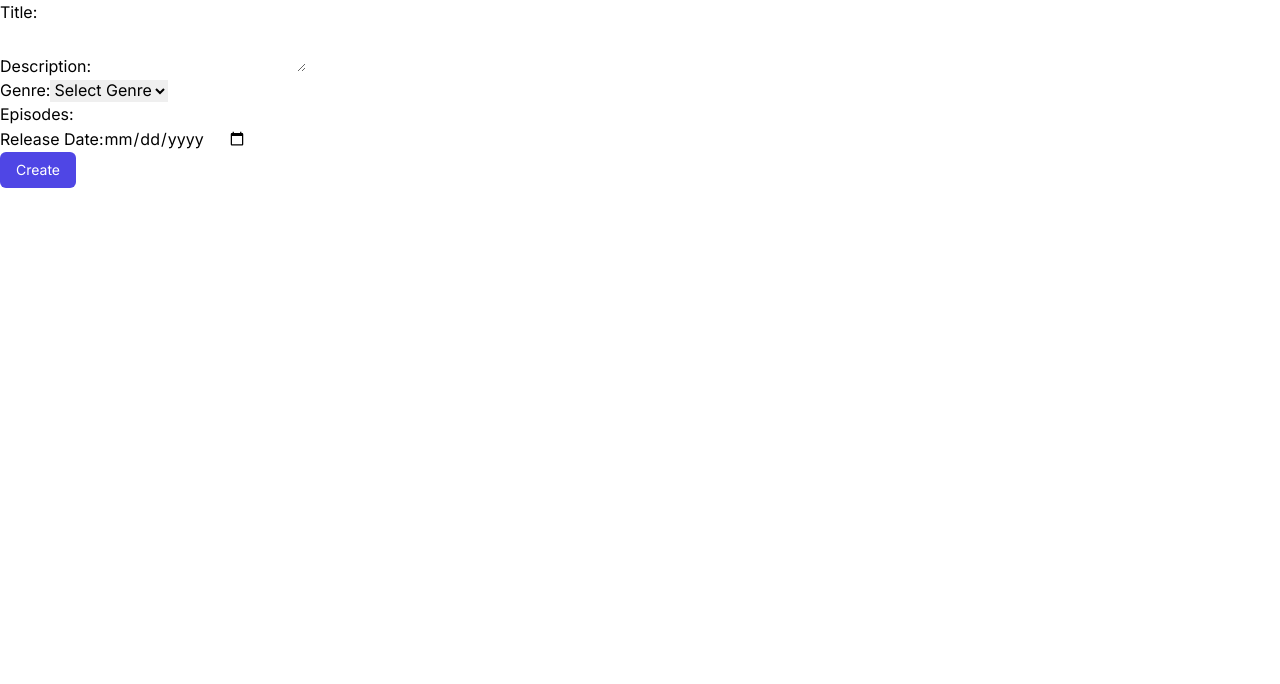
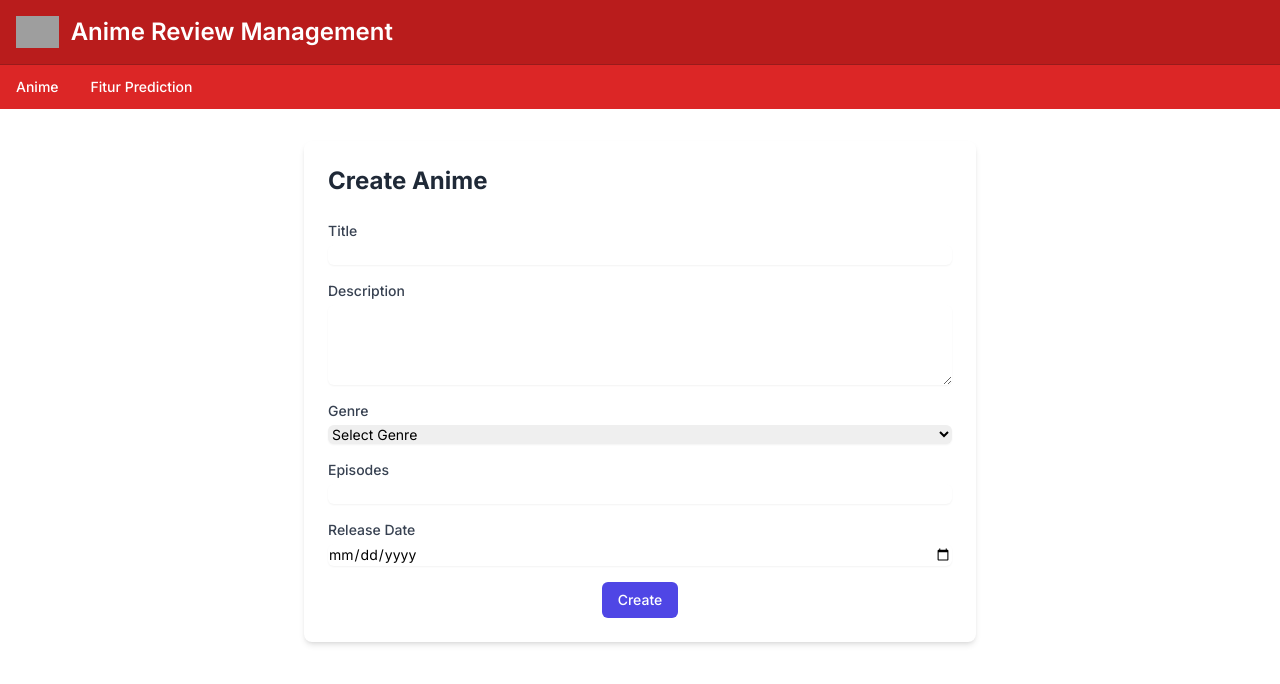
Before and after one commit to luckysantoso/frontend-anime, a Next.js app: page /anime/create in a window 1280 px wide. Shown: the top 684 px of the page. Built offline with nearby package versions, Linux system fonts and the light colour scheme; grey boxes are pictures that could not be loaded.

Commit message:
update create

```diff
--- a/src/app/anime/create/page.tsx
+++ b/src/app/anime/create/page.tsx
@@ -1,4 +1,6 @@
 "use client";
+
+import Navbar from "@/app/anime/navbar";
 import { postData } from "@/app/service/anime";
 import { useState } from "react";
 
@@ -28,9 +30,17 @@ export default function CreateAnimePage() {
 
   return (
     <div>
-      <form onSubmit={handleSubmit}>
+      <Navbar />
+      <div className="max-w-2xl mx-auto mt-8 bg-white shadow-md rounded-lg p-6">
+        <h1 className="text-2xl font-bold mb-6 text-gray-800">Create Anime</h1>
+        <form onSubmit={handleSubmit} className="space-y-4">
           <div>
-          <label htmlFor="title">Title:</label>
+            <label
+              htmlFor="title"
+              className="block text-sm font-medium text-gray-700"
+            >
+              Title
+            </label>
             <input
               type="text"
               id="title"
@@ -38,26 +48,40 @@ export default function CreateAnimePage() {
               required
               value={title}
               onChange={(e) => setTitle(e.target.value)}
+              className="mt-1 block w-full rounded-md border-gray-300 shadow-sm focus:border-indigo-500 focus:ring-indigo-500 sm:text-sm"
             />
           </div>
           <div>
-          <label htmlFor="description">Description:</label>
+            <label
+              htmlFor="description"
+              className="block text-sm font-medium text-gray-700"
+            >
+              Description
+            </label>
             <textarea
               id="description"
               name="description"
               required
               value={description}
               onChange={(e) => setDescription(e.target.value)}
+              className="mt-1 block w-full rounded-md border-gray-300 shadow-sm focus:border-indigo-500 focus:ring-indigo-500 sm:text-sm"
+              rows={4}
             ></textarea>
           </div>
           <div>
-          <label htmlFor="genre">Genre:</label>
+            <label
+              htmlFor="genre"
+              className="block text-sm font-medium text-gray-700"
+            >
+              Genre
+            </label>
             <select
               id="genre"
               name="genre"
               required
               value={genre}
               onChange={(e) => setGenre(e.target.value)}
+              className="mt-1 block w-full rounded-md border-gray-300 shadow-sm focus:border-indigo-500 focus:ring-indigo-500 sm:text-sm"
             >
               <option value="">Select Genre</option>
               <option value="1">Action</option>
@@ -77,7 +101,12 @@ export default function CreateAnimePage() {
             </select>
           </div>
           <div>
-          <label htmlFor="episodes">Episodes:</label>
+            <label
+              htmlFor="episodes"
+              className="block text-sm font-medium text-gray-700"
+            >
+              Episodes
+            </label>
             <input
               type="number"
               id="episodes"
@@ -85,10 +114,16 @@ export default function CreateAnimePage() {
               required
               value={episodes}
               onChange={(e) => setEpisodes(e.target.value)}
+              className="mt-1 block w-full rounded-md border-gray-300 shadow-sm focus:border-indigo-500 focus:ring-indigo-500 sm:text-sm"
             />
           </div>
           <div>
-          <label htmlFor="releaseDate">Release Date:</label>
+            <label
+              htmlFor="releaseDate"
+              className="block text-sm font-medium text-gray-700"
+            >
+              Release Date
+            </label>
             <input
               type="date"
               id="releaseDate"
@@ -96,18 +131,19 @@ export default function CreateAnimePage() {
               required
               value={releaseDate}
               onChange={(e) => setReleaseDate(e.target.value)}
+              className="mt-1 block w-full rounded-md border-gray-300 shadow-sm focus:border-indigo-500 focus:ring-indigo-500 sm:text-sm"
             />
           </div>
+              <div className="flex justify-center">
               <button
                 type="submit"
-          onClick={() => {
-            window.location.href = "/anime";
-          }}
-          className="px-4 py-2 bg-indigo-600 text-white rounded-md text-sm hover:bg-indigo-700 focus:outline-none focus:ring-2 focus:ring-indigo-500"
+                className="py-2 px-4 bg-indigo-600 text-white rounded-md text-sm font-medium hover:bg-indigo-700 focus:outline-none focus:ring-2 focus:ring-indigo-500"
               >
                 Create
               </button>
+              </div>
         </form>
+      </div>
     </div>
   );
 }
--- a/src/app/anime/edit/[id]/page.tsx
+++ b/src/app/anime/edit/[id]/page.tsx
@@ -173,6 +173,11 @@ export default function EditPage(props: { params: Promise<{ id: string }> }) {
             <button
               type="button"
               onClick={() => deleteAnime()}
+                onClick={() => {
+                deleteAnime().then(() => {
+                  window.location.href = "/anime";
+                });
+                }}
               className="px-4 py-2 bg-red-600 text-white rounded-md text-sm hover:bg-red-700 focus:outline-none focus:ring-2 focus:ring-red-500"
             >
               Delete
--- a/src/app/anime/navbar.tsx
+++ b/src/app/anime/navbar.tsx
@@ -3,7 +3,8 @@ export default function Navbar() {
     <div>
       {/* Navbar Utama */}
       <nav className="bg-red-700 border-b border-red-800">
-        <div className="flex flex-wrap justify-between items-center mx-auto max-w-screen-xl p-4">
+        <div className="flex justify-between items-center mx-auto max-w-screen-xl p-4">
+          {/* Logo dan Judul */}
           <a
             href="#"
             className="flex items-center space-x-3 rtl:space-x-reverse"
@@ -17,14 +18,22 @@ export default function Navbar() {
               Anime Review Management
             </span>
           </a>
+
+          {/* * Tombol Tambah
+          <a
+            href="/anime/create"
+            className="bg-white text-red-700 hover:bg-red-200 font-bold py-2 px-4 rounded-full shadow-md"
+            title="Add New Anime"
+          >
+            +
+          </a> */}
         </div>
       </nav>
 
       {/* Submenu */}
       <nav className="bg-red-600">
         <div className="max-w-screen-xl px-4 py-3 mx-auto">
-          <div className="flex items-center">
-            <ul className="flex flex-row font-medium mt-0 space-x-8 rtl:space-x-reverse text-sm">
+          <ul className="flex flex-row justify-start font-medium mt-0 space-x-8 rtl:space-x-reverse text-sm">
             <li>
               <a
                 href="/anime"
@@ -44,16 +53,6 @@ export default function Navbar() {
             </li>
           </ul>
         </div>
-        </div>
-        <div className="flex justify-end items-center  max-w-screen-xl">
-          <a
-            href="anime/create"
-            className="bg-white text-red-700 hover:bg-red-200 font-bold py-2 px-4 rounded-full"
-          >
-            +
-          </a>
-        </div>
-        ;
       </nav>
     </div>
   );
--- a/src/app/anime/page.tsx
+++ b/src/app/anime/page.tsx
@@ -3,53 +3,54 @@ import Navbar from "./navbar";
 
 export default async function AnimePage() {
   const response = await getData("http://localhost:8000/anime");
-  const data = response.data; // Fetch the response // Access the first object in the data array
+  const data = response.data;
   console.log(data);
+
   return (
-    <div>
+    <div className="relative">
       <Navbar />
-      <div className="mt-5 flex flex-wrap gap-4">
+      <div className="mt-5 flex flex-wrap justify-center gap-6 px-4 max-w-screen-xl mx-auto">
         {data.length > 0 &&
           data.map((anime: any) => (
             <div
               key={anime.id}
-              className="max-w-sm bg-white border border-gray-200 rounded-lg shadow dark:bg-gray-800 dark:border-gray-700"
+              className="w-full sm:w-[250px] bg-white border border-gray-200 rounded-lg shadow dark:bg-gray-800 dark:border-gray-700"
             >
               <a href="#">
                 <img
-                  className="rounded-t-lg"
+                  className="rounded-t-lg w-full h-32 object-cover"
                   src={anime.image_url}
                   alt={anime.title}
                 />
               </a>
-              <div className="p-5">
+              <div className="p-4">
                 <a href="#">
-                  <h5 className="mb-2 text-2xl font-bold tracking-tight text-gray-900 dark:text-white">
+                  <h5 className="mb-2 text-base font-bold tracking-tight text-gray-900 dark:text-white">
                     {anime.title}
                   </h5>
                 </a>
-                <p className="mb-3 font-normal text-gray-700 dark:text-gray-400">
+                <p className="mb-3 text-xs text-gray-700 dark:text-gray-400 truncate">
                   {anime.description}
                 </p>
-                <p className="mb-3 font-normal text-gray-700 dark:text-gray-400">
+                <p className="mb-3 text-xs font-medium text-gray-700 dark:text-gray-400">
                   Episodes: {anime.episodes}
                 </p>
                 <div className="flex space-x-2">
                   <a
                     href={`/anime/detail/${anime.id}`}
-                    className="inline-flex items-center px-3 py-2 text-sm font-medium text-center text-white bg-blue-700 rounded-lg hover:bg-blue-800 focus:ring-4 focus:outline-none focus:ring-blue-300 dark:bg-blue-600 dark:hover:bg-blue-700 dark:focus:ring-blue-800"
+                    className="inline-flex items-center px-2 py-1 text-xs font-medium text-center text-white bg-blue-700 rounded-lg hover:bg-blue-800 focus:ring-4 focus:outline-none focus:ring-blue-300 dark:bg-blue-600 dark:hover:bg-blue-700 dark:focus:ring-blue-800"
                   >
                     Read More
                   </a>
                   <a
                     href={`/anime/review/${anime.id}`}
-                    className="inline-flex items-center px-3 py-2 text-sm font-medium text-center text-white bg-green-700 rounded-lg hover:bg-green-800 focus:ring-4 focus:outline-none focus:ring-green-300 dark:bg-green-600 dark:hover:bg-green-700 dark:focus:ring-green-800"
+                    className="inline-flex items-center px-2 py-1 text-xs font-medium text-center text-white bg-green-700 rounded-lg hover:bg-green-800 focus:ring-4 focus:outline-none focus:ring-green-300 dark:bg-green-600 dark:hover:bg-green-700 dark:focus:ring-green-800"
                   >
                     Review
                   </a>
                   <a
                     href={`/anime/edit/${anime.id}`}
-                    className="inline-flex items-center px-3 py-2 text-sm font-medium text-center text-white bg-yellow-700 rounded-lg hover:bg-yellow-800 focus:ring-4 focus:outline-none focus:ring-yellow-300 dark:bg-yellow-600 dark:hover:bg-yellow-700 dark:focus:ring-yellow-800"
+                    className="inline-flex items-center px-2 py-1 text-xs font-medium text-center text-white bg-yellow-700 rounded-lg hover:bg-yellow-800 focus:ring-4 focus:outline-none focus:ring-yellow-300 dark:bg-yellow-600 dark:hover:bg-yellow-700 dark:focus:ring-yellow-800"
                   >
                     Edit
                   </a>
@@ -58,6 +59,14 @@ export default async function AnimePage() {
             </div>
           ))}
       </div>
+      {/* Tombol Tambah */}
+      <a
+        href="/anime/create"
+        className="fixed bottom-5 right-5 bg-red-700 text-white hover:bg-red-800 font-bold py-3 px-4 rounded-full shadow-lg text-lg"
+        title="Add New Anime"
+      >
+        +
+      </a>
     </div>
   );
 }
```
Lines whose indentation alone changed are shown as unchanged.
